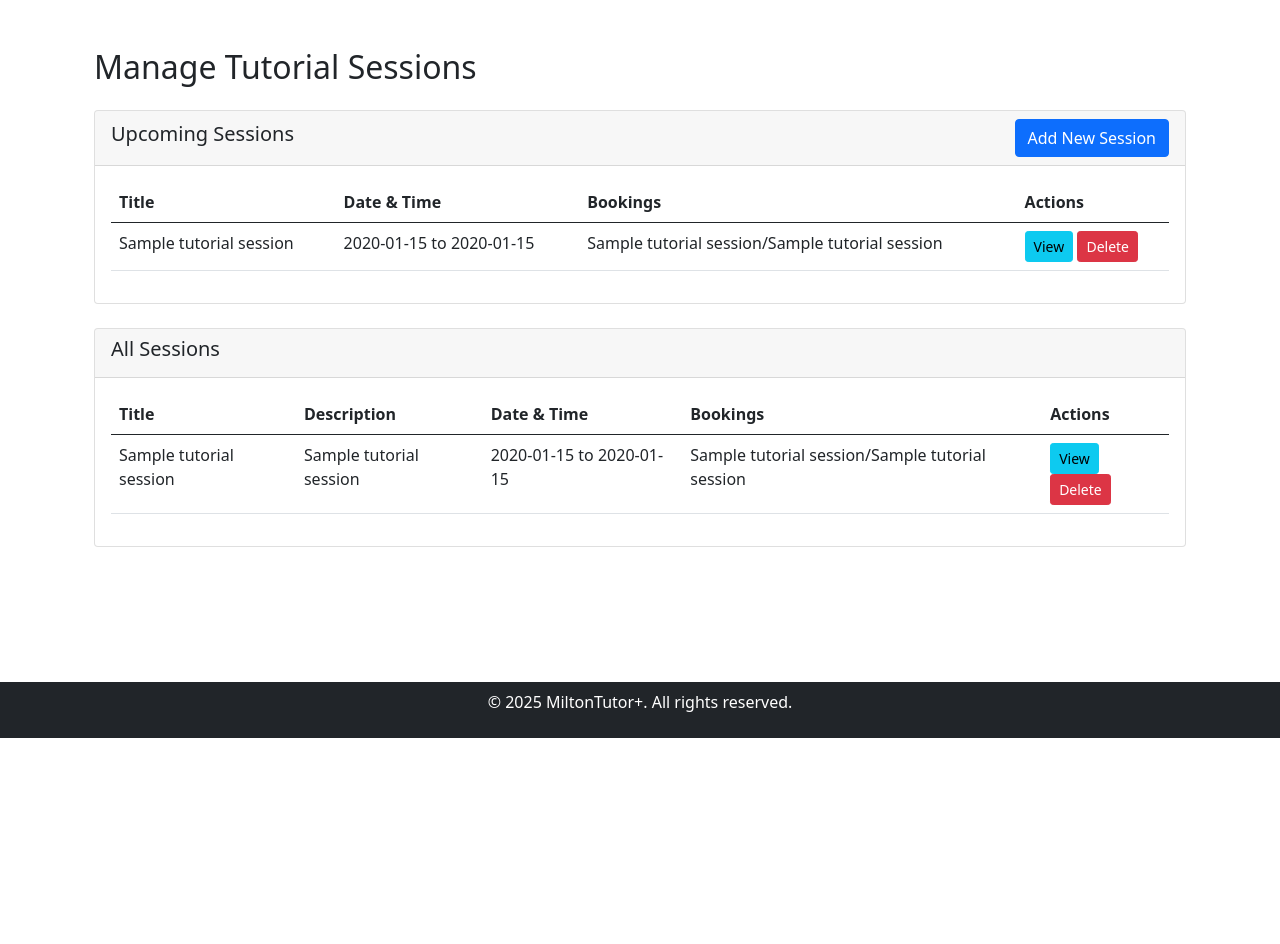
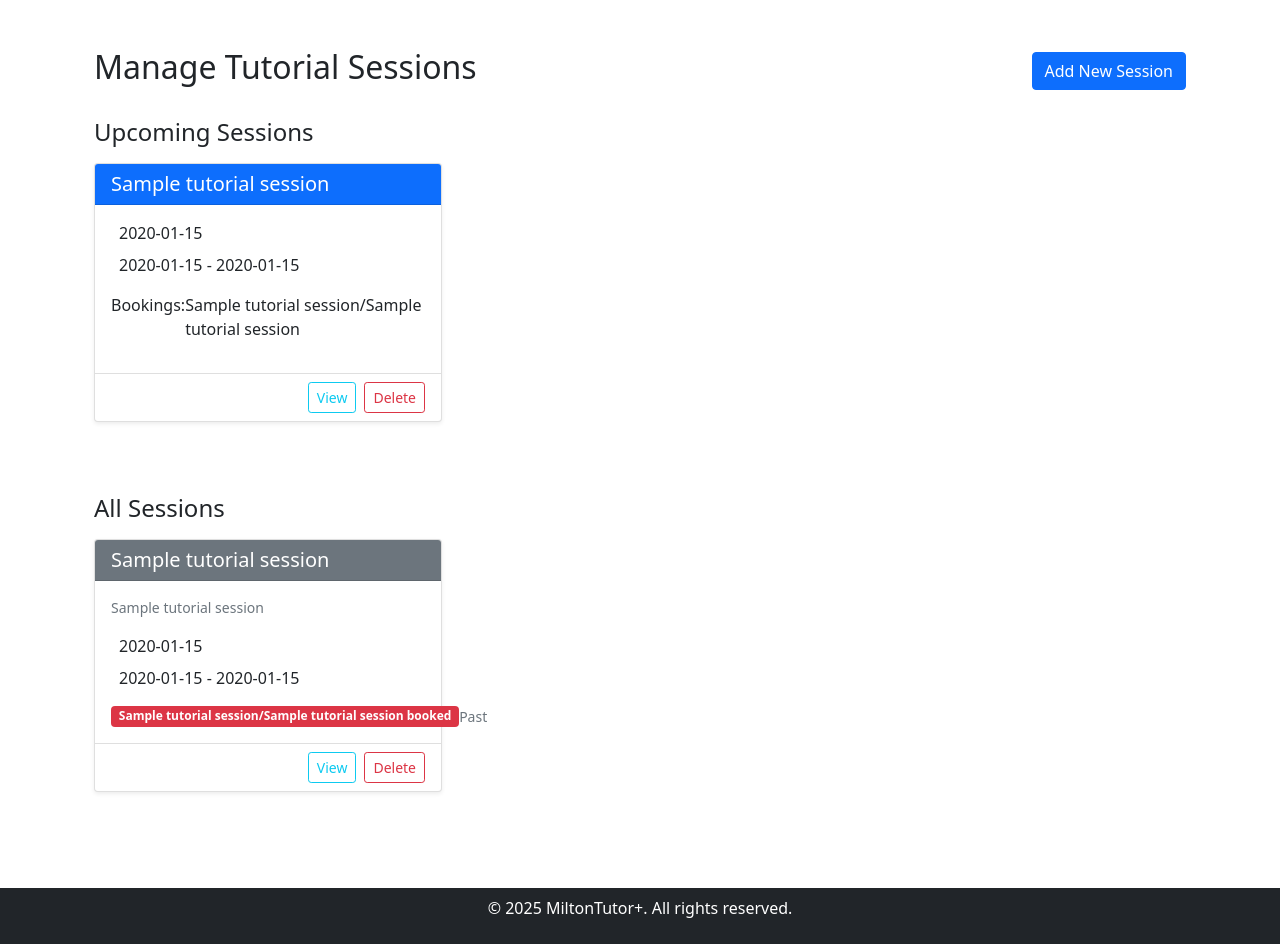
Before and after one commit to Kummirai/school, a Flask app: page /admin/sessions in a window 1280 px wide. Shown: the part 62-1006 px from the top of the page. Before the commit the page ends 800 px from the top, so only its background shows below. Run offline with Flask 3, Linux system fonts and the light colour scheme; the visitor is signed in with stand-in values (Sample User, id 1); a database or web service that is not in the repository returns one stand-in record (values such as "Sample title"); some libraries are stand-ins or nearby versions.

Commit message:
Enhance booked sessions display: adjust layout to three columns and update card title styling

```diff
--- a/templates/admin/sessions.html
+++ b/templates/admin/sessions.html
@@ -2,75 +2,143 @@
 
 {% block content %}
 <div class="container mt-4">
-    <h2 class="mb-4">Manage Tutorial Sessions</h2>
-
-    <div class="card mb-4">
-        <div class="card-header d-flex justify-content-between align-items-center">
-            <h3 class="h5">Upcoming Sessions</h3>
-            <a href="{{ url_for('add_session') }}" class="btn btn-primary">Add New Session</a>
-        </div>
-        <div class="card-body">
-            <div class="table-responsive">
-                <table class="table">
-                    <thead>
-                        <tr>
-                            <th>Title</th>
-                            <th>Date & Time</th>
-                            <th>Bookings</th>
-                            <th>Actions</th>
-                        </tr>
-                    </thead>
-                    <tbody>
-                        {% for session in upcoming_sessions %}
-                        <tr>
-                            <td>{{ session[1] }}</td>
-                            <td>{{ session[2].strftime('%Y-%m-%d %H:%M') }} to {{ session[3].strftime('%H:%M') }}</td>
-                            <td>{{ session[4] }}/{{ session[5] }}</td>
-                            <td>
-                                <a href="#" class="btn btn-sm btn-info">View</a>
-                                <a href="{{ url_for('delete_session', session_id=session[0]) }}" class="btn btn-sm btn-danger">Delete</a>
-                            </td>
-                        </tr>
-                        {% endfor %}
-                    </tbody>
-                </table>
-            </div>
-        </div>
+    <div class="d-flex justify-content-between align-items-center mb-4">
+        <h2>Manage Tutorial Sessions</h2>
+        <a href="{{ url_for('add_session') }}" class="btn btn-primary">
+            <i class="fas fa-plus"></i> Add New Session
+        </a>
     </div>
 
-    <div class="card">
-        <div class="card-header">
-            <h3 class="h5">All Sessions</h3>
+    <!-- Upcoming Sessions Section -->
+    <div class="mb-5">
+        <h3 class="h4 mb-3">Upcoming Sessions</h3>
+        {% if upcoming_sessions %}
+        <div class="row">
+            {% for session in upcoming_sessions %}
+            <div class="col-md-6 col-lg-4 mb-4">
+                <div class="card h-100 shadow-sm">
+                    <div class="card-header bg-primary text-white">
+                        <h5 class="mb-0">{{ session[1] }}</h5>
+                    </div>
+                    <div class="card-body">
+                        <div class="mb-3">
+                            <div class="d-flex align-items-center mb-2">
+                                <i class="far fa-calendar-alt me-2"></i>
+                                <span>{{ session[2].strftime('%a, %b %d, %Y') }}</span>
+                            </div>
+                            <div class="d-flex align-items-center">
+                                <i class="far fa-clock me-2"></i>
+                                <span>{{ session[2].strftime('%I:%M %p') }} - {{ session[3].strftime('%I:%M %p')
+                                    }}</span>
+                            </div>
+                        </div>
+
+                        <div class="mb-3">
+                            <div class="d-flex justify-content-between mb-1">
+                                <span>Bookings:</span>
+                                <span>{{ session[4] }}/{{ session[5] }}</span>
+                            </div>
+                            <!-- <div class="progress" style="height: 8px;">
+                                <div class="progress-bar bg-{{ 'success' if session[4] < session[5] else 'danger' }}"
+                                    role="progressbar" style="width: {{ (session[4]/session[5])*100 }}%">
+                                </div>
+                            </div> -->
+                        </div>
+                    </div>
+                    <div class="card-footer bg-transparent">
+                        <div class="d-flex justify-content-end">
+                            <a href="#" class="btn btn-sm btn-outline-info me-2">
+                                <i class="fas fa-eye"></i> View
+                            </a>
+                            <a href="{{ url_for('delete_session', session_id=session[0]) }}"
+                                class="btn btn-sm btn-outline-danger">
+                                <i class="fas fa-trash"></i> Delete
+                            </a>
+                        </div>
+                    </div>
+                </div>
+            </div>
+            {% endfor %}
         </div>
-        <div class="card-body">
-            <div class="table-responsive">
-                <table class="table">
-                    <thead>
-                        <tr>
-                            <th>Title</th>
-                            <th>Description</th>
-                            <th>Date & Time</th>
-                            <th>Bookings</th>
-                            <th>Actions</th>
-                        </tr>
-                    </thead>
-                    <tbody>
-                        {% for session in sessions %}
-                        <tr>
-                            <td>{{ session[1] }}</td>
-                            <td>{{ session[2] or 'No description' }}</td>
-                            <td>{{ session[3].strftime('%Y-%m-%d %H:%M') }} to {{ session[4].strftime('%H:%M') }}</td>
-                            <td>{{ session[6] }}/{{ session[5] }}</td>
-                            <td>
-                                <a href="#" class="btn btn-sm btn-info">View</a>
-                                <a href="{{ url_for('delete_session', session_id=session[0]) }}" class="btn btn-sm btn-danger">Delete</a>
-                            </td>
-                        </tr>
-                        {% endfor %}
-                    </tbody>
-                </table>
+        {% else %}
+        <div class="alert alert-info">No upcoming sessions found</div>
+        {% endif %}
+    </div>
+
+    <!-- All Sessions Section -->
+    <div class="mb-4">
+        <h3 class="h4 mb-3">All Sessions</h3>
+        {% if sessions %}
+        <div class="row">
+            {% for session in sessions %}
+            <div class="col-md-6 col-lg-4 mb-4">
+                <div class="card h-100 shadow-sm">
+                    <div
+                        class="card-header {{ 'bg-primary text-white' if session[6] < session[5] else 'bg-secondary text-white' }}">
+                        <h5 class="mb-0">{{ session[1] }}</h5>
+                    </div>
+                    <div class="card-body">
+                        <p class="card-text text-muted small mb-3">
+                            {{ session[2] or 'No description provided' }}
+                        </p>
+
+                        <div class="mb-3">
+                            <div class="d-flex align-items-center mb-2">
+                                <i class="far fa-calendar-alt me-2"></i>
+                                <span>{{ session[3].strftime('%b %d, %Y') }}</span>
+                            </div>
+                            <div class="d-flex align-items-center">
+                                <i class="far fa-clock me-2"></i>
+                                <span>{{ session[3].strftime('%I:%M %p') }} - {{ session[4].strftime('%I:%M %p')
+                                    }}</span>
+                            </div>
+                        </div>
+
+                        <div class="d-flex justify-content-between align-items-center">
+                            <span class="badge bg-{{ 'success' if session[6] < session[5] else 'danger' }}">
+                                {{ session[6] }}/{{ session[5] }} booked
+                            </span>
+                            <small class="text-muted">
+                                {% if session[3] > now %}
+                                <i class="fas fa-circle text-success"></i> Upcoming
+                                {% else %}
+                                <i class="fas fa-circle text-secondary"></i> Past
+                                {% endif %}
+                            </small>
+                        </div>
+                    </div>
+                    <div class="card-footer bg-transparent">
+                        <div class="d-flex justify-content-end">
+                            <a href="#" class="btn btn-sm btn-outline-info me-2">
+                                <i class="fas fa-eye"></i> View
+                            </a>
+                            <a href="{{ url_for('delete_session', session_id=session[0]) }}"
+                                class="btn btn-sm btn-outline-danger">
+                                <i class="fas fa-trash"></i> Delete
+                            </a>
+                        </div>
+                    </div>
+                </div>
             </div>
+            {% endfor %}
         </div>
+        {% else %}
+        <div class="alert alert-info">No sessions found</div>
+        {% endif %}
     </div>
 </div>
+
+<style>
+    .card {
+        transition: transform 0.2s ease-in-out;
+    }
+
+    .card:hover {
+        transform: translateY(-5px);
+    }
+
+    .progress {
+        background-color: #e9ecef;
+    }
+</style>
 {% endblock %}
```
